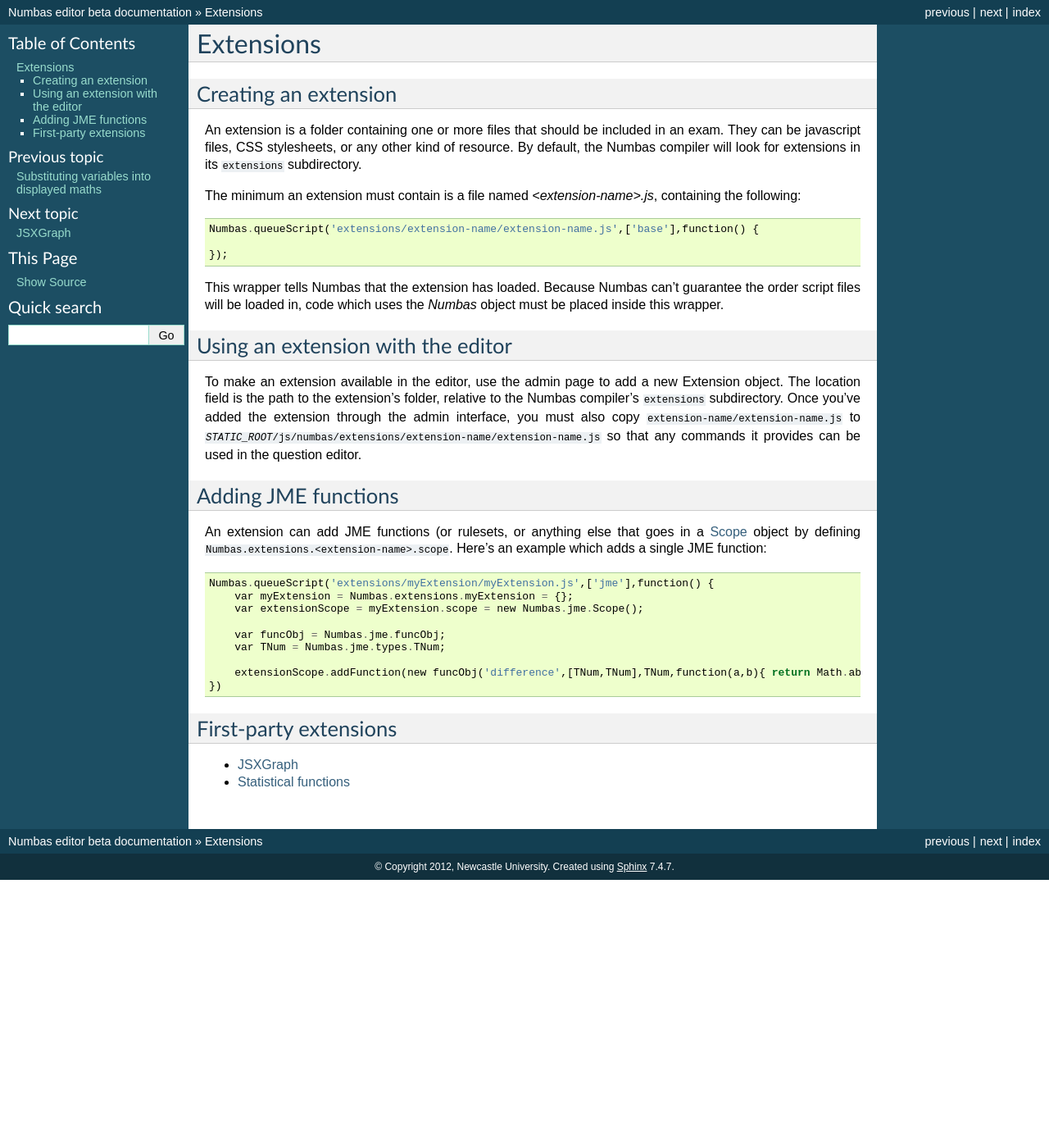
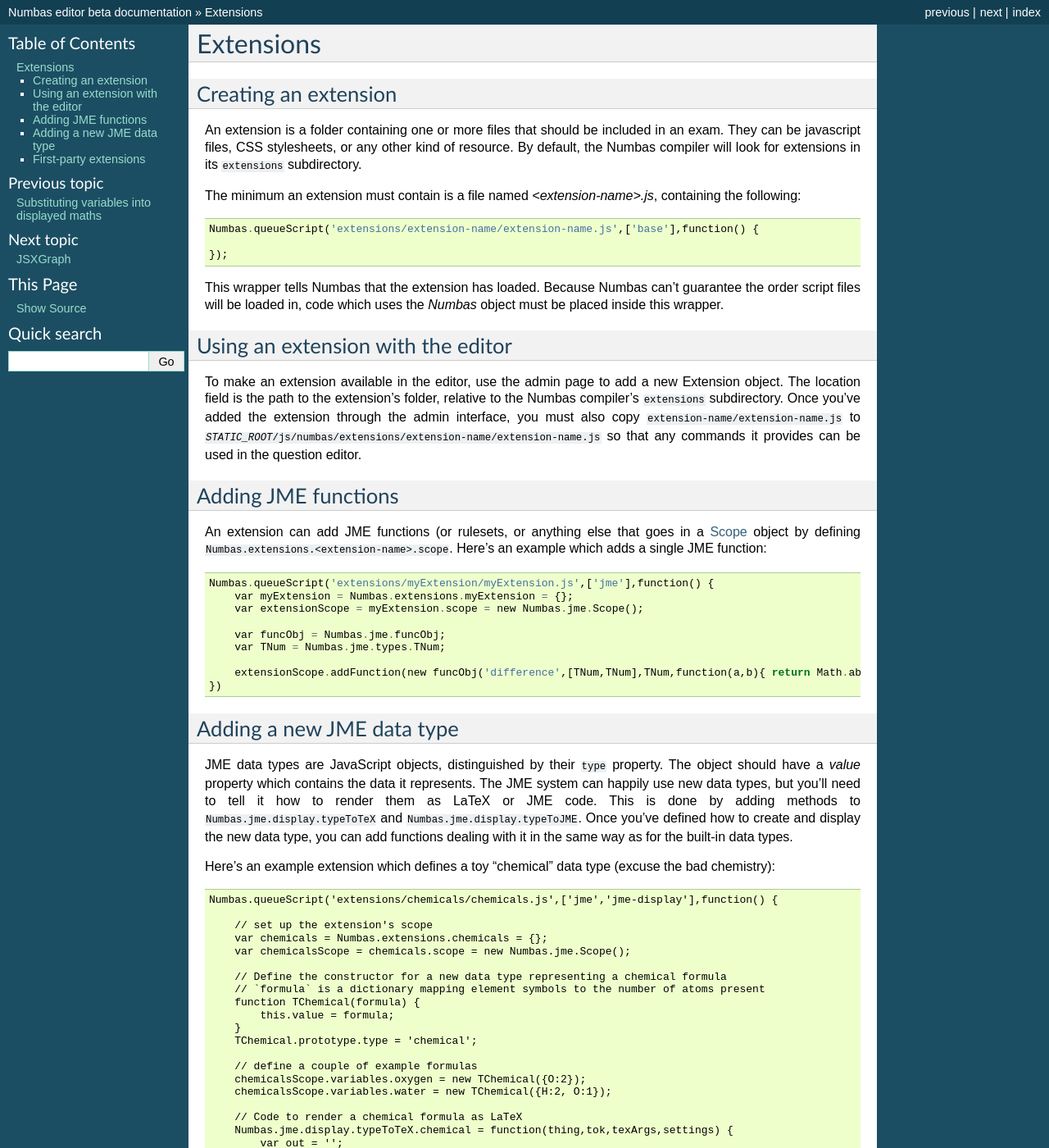
Before and after one commit to numbas/editor-docs, a Sphinx documentation site: the page built from source/extensions.rst, in a window 1280 px wide and 1400 px high. Shown: the whole window at 82% size. Built offline with Sphinx 7.4.7, drawn with Linux system fonts in a browser that asks for light colours; pages that are not in the unit, such as notebooks, are missing from menus; some of the changed text lies outside the part shown.

Commit message:
add some documentation on defining a new JME data type

```diff
--- a/source/extensions.rst
+++ b/source/extensions.rst
@@ -34,6 +34,93 @@ An extension can add JME functions (or rulesets, or anything else that goes in a
         extensionScope.addFunction(new funcObj('difference',[TNum,TNum],TNum,function(a,b){ return Math.abs(a-b); }, {unwrapValues:true}));
     })
 
+Adding a new JME data type
+--------------------------
+
+JME data types are JavaScript objects, distinguished by their ``type`` property. The object should have a `value` property which contains the data it represents. The JME system can happily use new data types, but you'll need to tell it how to render them as LaTeX or JME code. This is done by adding methods to ``Numbas.jme.display.typeToTeX`` and ``Numbas.jme.display.typeToJME``. Once you've defined how to create and display the new data type, you can add functions dealing with it in the same way as for the built-in data types.
+
+Here's an example extension which defines a toy "chemical" data type (excuse the bad chemistry)::
+
+    Numbas.queueScript('extensions/chemicals/chemicals.js',['jme','jme-display'],function() {
+
+        // set up the extension's scope
+        var chemicals = Numbas.extensions.chemicals = {};
+        var chemicalsScope = chemicals.scope = new Numbas.jme.Scope();
+
+        // Define the constructor for a new data type representing a chemical formula
+        // `formula` is a dictionary mapping element symbols to the number of atoms present
+        function TChemical(formula) {
+            this.value = formula;
+        }
+        TChemical.prototype.type = 'chemical';
+
+        // define a couple of example formulas
+        chemicalsScope.variables.oxygen = new TChemical({O:2});
+        chemicalsScope.variables.water = new TChemical({H:2, O:1});
+
+        // Code to render a chemical formula as LaTeX
+        Numbas.jme.display.typeToTeX.chemical = function(thing,tok,texArgs,settings) {
+            var out = '';
+            for(var element in tok.value){
+                out += element;
+                var num = tok.value[element];
+                if(num>1) {
+                    out += '_{'+num+'}';
+                }
+            }
+            return '\\mathrm{'+out+'}';
+        }
+
+        // Code to render a chemical formula as a JME expression
+        Numbas.jme.display.typeToJME.chemical = function(tree,tok,bits,settings) {
+            var out = '';
+            for(var element in tok.value) {
+                if(out.length) {
+                    out += '+';
+                }
+                out += 'molecule("'+element+'",'+tok.value[element]+')'
+            }
+            return out;
+        }
+
+        var funcObj = Numbas.jme.funcObj;
+        var TString = Numbas.jme.types.TString;
+        var TNum = Numbas.jme.types.TNum;
+
+        // define addition on chemicals: add up the elements in each formula
+        chemicalsScope.addFunction(new funcObj('+',[TChemical,TChemical],TChemical,function(c1,c2) {
+            var nformula = {};
+            var element;
+            for(element in c1) {
+                nformula[element] = c1[element];
+            }
+            for(element in c2) {
+                if(element in nformula) {
+                    nformula[element] += c2[element];
+                } else {
+                    nformula[element] = c2[element];
+                }
+            }
+            return nformula;
+        }));
+
+        // define a function to create a molecule with given number of atoms of given element
+        chemicalsScope.addFunction(new funcObj('molecule',[TString,TNum],TChemical,function(element,numatoms) {
+            var formula = {};
+            formula[element] = numatoms;
+            return formula;
+        }));
+
+        // define a JME functions which tells you how many of the given element are in a formula
+        chemicalsScope.addFunction(new funcObj('numatoms',[TChemical,Numbas.jme.types.TString],Numbas.jme.types.TNum,function(chemical,element) {
+            if(element in chemical) {
+                return chemical[element];
+            } else {
+                return 0;
+            }
+        }));
+    });
+
 
 First-party extensions
 ----------------------
```
